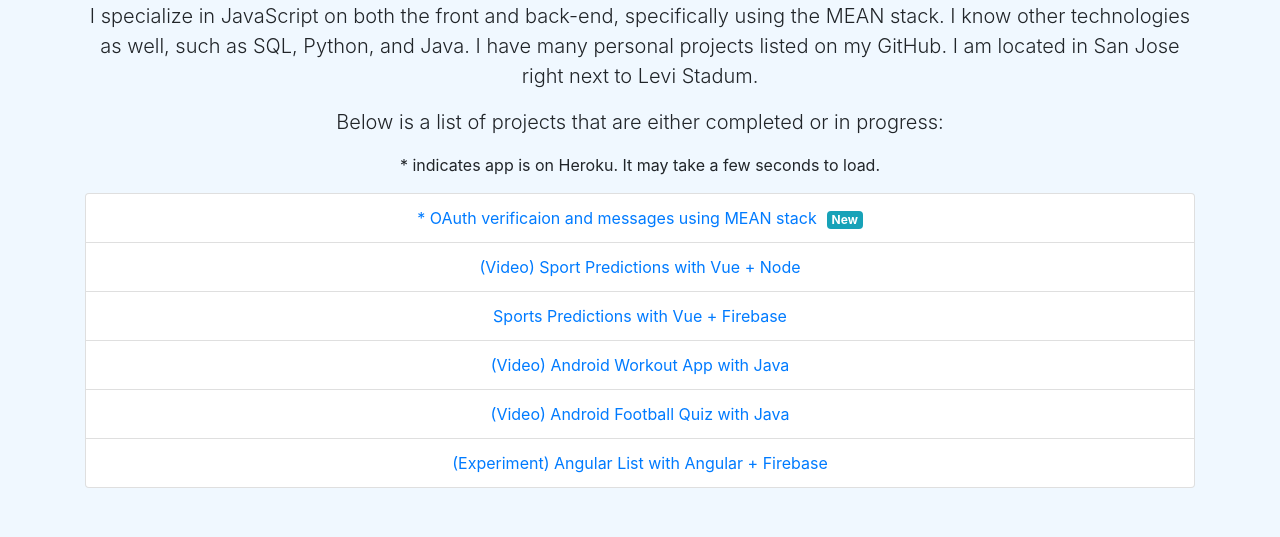
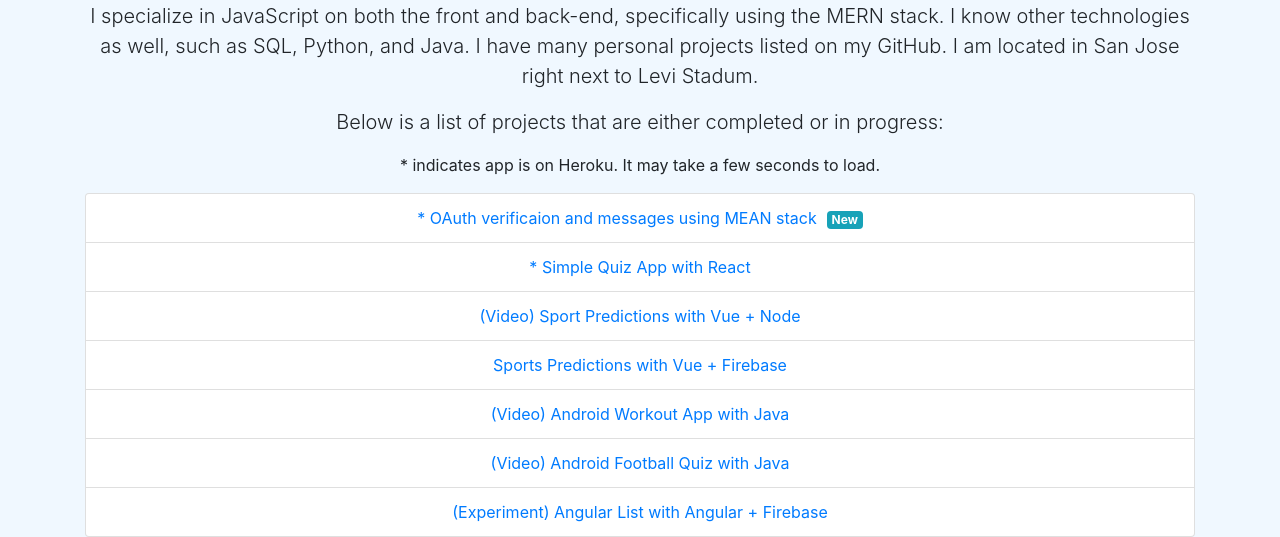
Before and after one commit to BobbyGifford/ResumeSass, a plain HTML site: page index.html in a window 1280 px wide. Shown: the part 392-929 px from the top of the page. Before the commit the page ends 880 px from the top, so only its background shows below. Drawn offline with nearby package versions, Linux system fonts and the light colour scheme.

Commit message:
Updated projects

```diff
--- a/index.html
+++ b/index.html
@@ -21,7 +21,7 @@
             <a href="mailto:bobbygiffordpro@gmail.com"><img  style="margin-left: 10px; max-width: 45px" src="./images/emailLogo2.png"/></a>
             <a href="https://www.linkedin.com/in/robertgiffordjavascript"><img style="margin-left: 10px; max-width: 45px" src="./images/linkedin.png"/></a>
         </div>
-        <p class="lead"> I specialize in JavaScript on both the front and back-end, specifically using the MEAN stack. I know other technologies as well, such as SQL, Python, and Java. I have many personal projects listed on my GitHub. I am located in San Jose right next to Levi Stadum.
+        <p class="lead"> I specialize in JavaScript on both the front and back-end, specifically using the MERN stack. I know other technologies as well, such as SQL, Python, and Java. I have many personal projects listed on my GitHub. I am located in San Jose right next to Levi Stadum.
         </p>
         <p class="lead">
             Below is a list of projects that are either completed or in progress:
@@ -33,6 +33,7 @@
 
         <ul class="list-group">
             <a href="https://arcane-sea-28401.herokuapp.com/" class="list-group-item">* OAuth verificaion and messages using MEAN stack<span style="margin-left: 10px" class="badge badge-info">New</span></a>
+            <a href="https://evening-headland-26956.herokuapp.com/" class="list-group-item">* Simple Quiz App with React</a>
             <a href="https://www.youtube.com/watch?v=oV0djyDJrE4&feature=youtu.be" class="list-group-item">(Video) Sport Predictions with Vue + Node</a>
             <a href="http://vue2-sports-predictions.s3-website-us-west-1.amazonaws.com/" class="list-group-item">Sports Predictions with Vue + Firebase</a>
             <a href="https://www.youtube.com/watch?v=q4Lv6k3VWY0" class="list-group-item">(Video) Android Workout App with Java</a>
```
